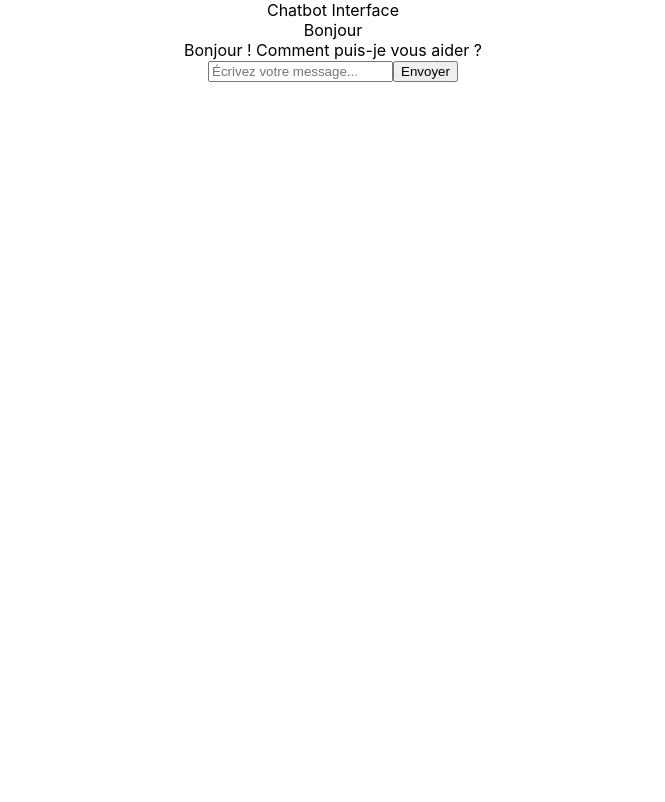
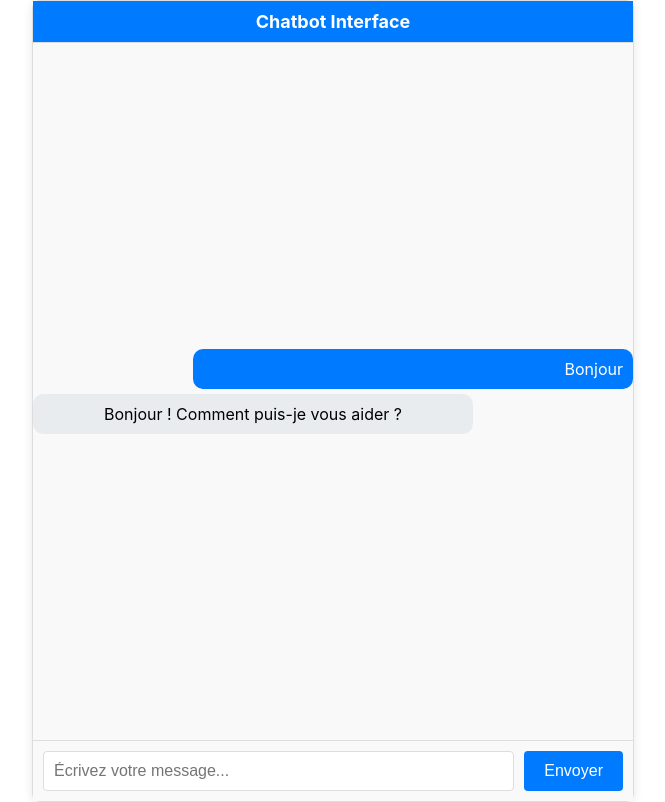
Before and after one commit to Kilian-dev/chatbot, a React (Create React App) app: page / in a window 1280 px wide. Shown: the whole page, without its empty margins (307-972 px from the left). Built offline with nearby package versions, Linux system fonts and the light colour scheme; no server answers.

Commit message:
connection avec du websocket

```diff
--- a/src/App.js
+++ b/src/App.js
@@ -1,4 +1,3 @@
-import logo from './logo.svg';
 import './App.css';
 import ChatInterface from './component/chat_interface/chat_interface.js';
 
--- /dev/null
+++ b/src/component/chat_interface/chat_input.js
@@ -0,0 +1,17 @@
+import React from "react";
+
+const ChatInput = ({ inputMessage, setInputMessage, sendMessage }) => {
+  return (
+    <div className="chat-input">
+      <input
+        type="text"
+        value={inputMessage}
+        onChange={(e) => setInputMessage(e.target.value)}
+        placeholder="Écrivez votre message..."
+      />
+      <button onClick={sendMessage}>Envoyer</button>
+    </div>
+  );
+};
+
+export default ChatInput;
--- a/src/component/chat_interface/chat_interface.js
+++ b/src/component/chat_interface/chat_interface.js
@@ -1,30 +1,94 @@
-import React, { useState } from "react";
+import "./chat_interface.css";
+import React, { useState, useEffect } from "react";
+import ChatMessage from "./chat_message";
+import ChatInput from "./chat_input";
+
+// Connexion au serveur WebSocket
+const SOCKET_URL = "ws://localhost:4000";
 
 const ChatInterface = () => {
   const [messages, setMessages] = useState([
     { id: 1, author: "user", text: "Bonjour" },
     { id: 2, author: "bot", text: "Bonjour ! Comment puis-je vous aider ?" },
   ]);
+  const [inputMessage, setInputMessage] = useState("");
+  const [socket, setSocket] = useState(null);
+
+  // Effet pour gérer la connexion WebSocket
+  useEffect(() => {
+    console.log("Frontend: Initialisation de la connexion...");
+
+    // Création de la connexion WebSocket
+    const ws = new WebSocket(SOCKET_URL);
+
+    ws.onopen = () => {
+      console.log("Frontend: Connexion établie avec le serveur.");
+    };
+
+    ws.onmessage = (event) => {
+      try {
+        const response = JSON.parse(event.data);
+        console.log("Frontend: Message reçu : ", response);
+
+        setMessages((prevMessages) => [
+          ...prevMessages,
+          {
+            id: prevMessages.length + 1,
+            author: "bot",
+            text: `Maladie : ${response.disease}, Traitement : ${response.treatment}`,
+          },
+        ]);
+      } catch (error) {
+        console.error("Frontend: Erreur lors du parsing des données : ", error);
+      }
+    };
+
+    ws.onclose = () => {
+      console.log("Frontend: Connexion fermée.");
+    };
+
+    ws.onerror = (error) => {
+      console.error("Frontend: Une erreur est survenue : ", error);
+    };
+
+    setSocket(ws);
+
+    // Nettoyage à la fermeture du composant
+    return () => {
+      console.log("Frontend: Fermeture de la connexion...");
+      ws.close();
+    };
+  }, []);
+
+  // Fonction pour envoyer un message au serveur
+  const sendMessage = () => {
+    if (inputMessage.trim() && socket) {
+      console.log("Frontend: Envoi du message : ", inputMessage);
+
+      setMessages((prevMessages) => [
+        ...prevMessages,
+        { id: prevMessages.length + 1, author: "user", text: inputMessage },
+      ]);
+
+      // Envoi des symptômes au serveur WebSocket
+      socket.send(inputMessage);
+      setInputMessage("");
+    }
+  };
 
   return (
     <div className="chat-container">
       <div className="chat-header">Chatbot Interface</div>
       <div className="chat-messages">
         {messages.map((message) => (
-          <div
-            key={message.id}
-            className={`chat-message ${
-              message.author === "user" ? "user-message" : "bot-message"
-            }`}
-          >
-            {message.text}
-          </div>
+          <ChatMessage key={message.id} message={message} />
         ))}
       </div>
-      <div className="chat-input">
-        <input type="text" placeholder="Écrivez votre message..." />
-        <button>Envoyer</button>
-      </div>
+      <ChatInput
+        inputMessage={inputMessage}
+        setInputMessage={setInputMessage}
+        sendMessage={sendMessage}
+      />
     </div>
   );
 };
--- /dev/null
+++ b/src/component/chat_interface/chat_message.js
@@ -0,0 +1,15 @@
+import React from "react";
+
+const ChatMessage = ({ message }) => {
+  return (
+    <div
+      className={`chat-message ${
+        message.author === "user" ? "user-message" : "bot-message"
+      }`}
+    >
+      {message.text}
+    </div>
+  );
+};
+
+export default ChatMessage;
```
Also changed, not shown: package.json (+7 -2 lines), 2 other files (tests, documents, lock files or other folders).
